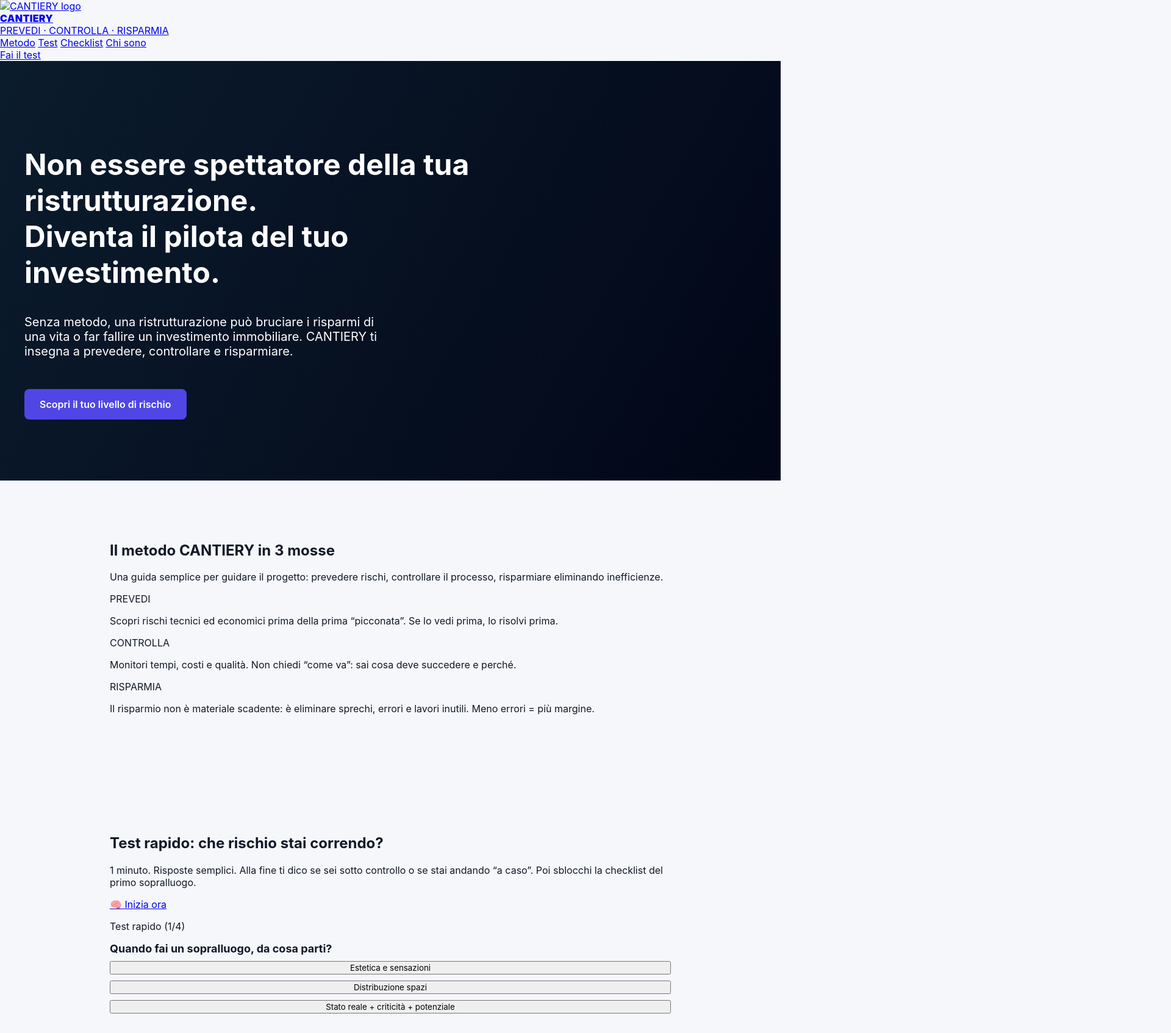
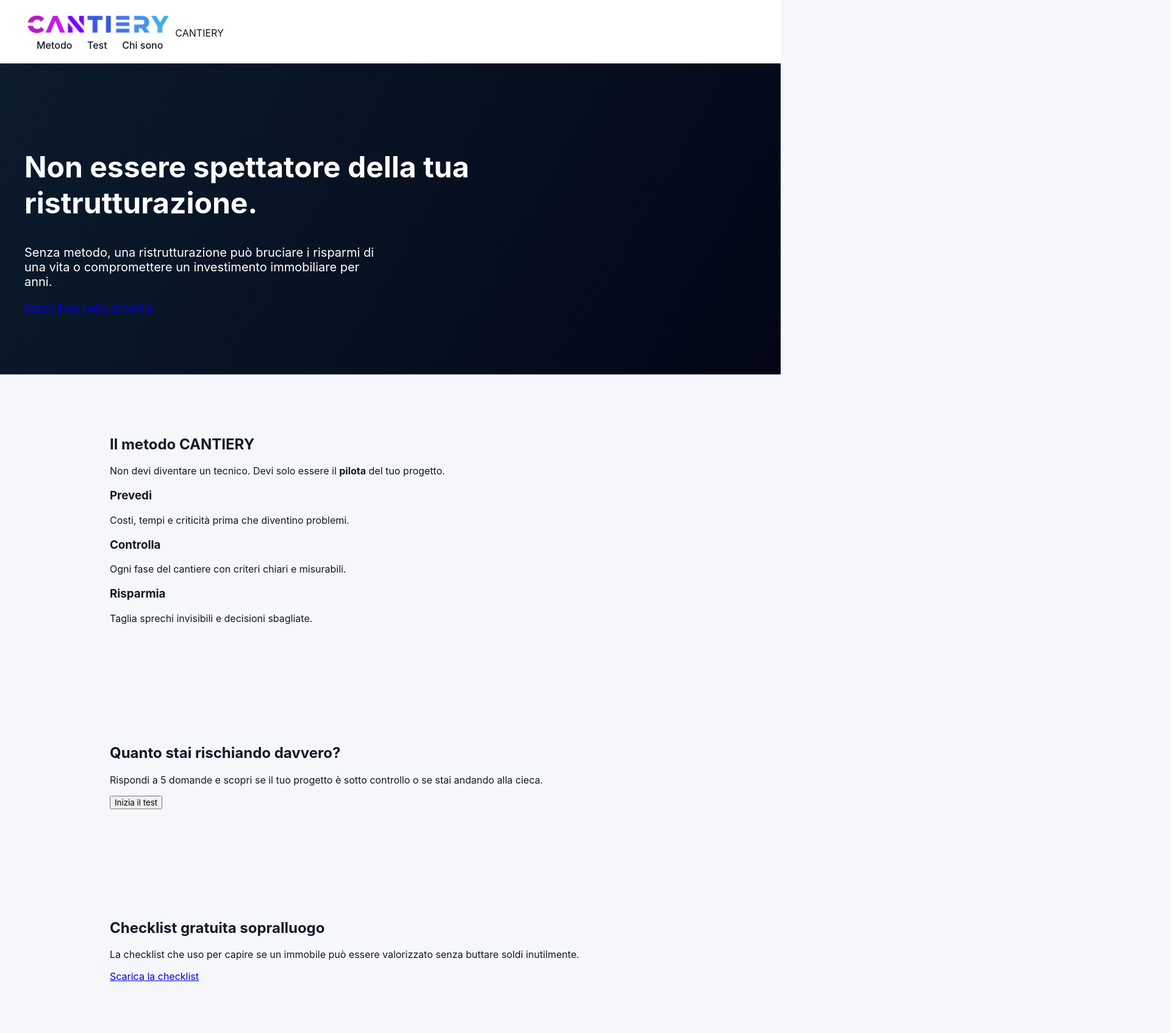
Before and after one commit to michelemancinelli/cantiery, a plain HTML site: page index.html in a window 1280 px wide. Shown: the top 1694 px of the page at 61% size, 1920 px wide, since content can reach past the window. Drawn offline with Linux system fonts and the light colour scheme.

Commit message:
Update index.html

```diff
--- a/index.html
+++ b/index.html
@@ -2,68 +2,68 @@
 <html lang="it">
 <head>
   <meta charset="UTF-8" />
-  <meta name="viewport" content="width=device-width, initial-scale=1"/>
-  <title>CANTIERY — Prevedi, Controlla, Risparmia</title>
-  <meta name="description" content="CANTIERY: il metodo per non essere spettatore della ristrutturazione. Prevedi, controlla e risparmia senza diventare tecnico."/>
-  <link rel="stylesheet" href="style.css" />
+  <meta name="viewport" content="width=device-width, initial-scale=1.0"/>
+  <title>CANTIERY – Prevedi, Controlla, Risparmia</title>
+
+  <!-- CSS -->
+  <link rel="stylesheet" href="style.css">
+
+  <!-- Font -->
+  <link href="https://fonts.googleapis.com/css2?family=Inter:wght@300;400;600;700&display=swap" rel="stylesheet">
 </head>
 
 <body>
 
-  <!-- NAV -->
-  <div class="nav">
-    <div class="container nav-inner">
-      <a class="brand" href="index.html">
-        <img src="logo.jpg" alt="CANTIERY logo" />
-        <div>
-          <div style="font-weight:900; letter-spacing:.02em">CANTIERY</div>
-          <div class="tag">PREVEDI · CONTROLLA · RISPARMIA</div>
+<!-- HEADER -->
+<header class="header">
+  <div class="container header-inner">
+    <div class="brand">
+      <img src="logo.png" alt="CANTIERY logo">
+      <span>CANTIERY</span>
     </div>
-      </a>
 
-      <div class="menu">
+    <nav>
       <a href="#metodo">Metodo</a>
       <a href="#test">Test</a>
-        <a href="#download">Checklist</a>
       <a href="chi-sono.html">Chi sono</a>
+    </nav>
   </div>
-
-      <a class="btn btn-primary btn-small" href="#test">Fai il test</a>
-    </div>
-  </div>
+</header>
 
 <!-- HERO -->
 <section class="hero">
-  <h1>Non essere spettatore della tua ristrutturazione.<br>Diventa il pilota del tuo investimento.</h1>
+  <div class="container hero-inner">
+    <h1>Non essere spettatore della tua ristrutturazione.</h1>
     <p>
       Senza metodo, una ristrutturazione può bruciare i risparmi di una vita
-    o far fallire un investimento immobiliare.
-    CANTIERY ti insegna a prevedere, controllare e risparmiare.
+      o compromettere un investimento immobiliare per anni.
     </p>
-  <a href="#test" class="button">Scopri il tuo livello di rischio</a>
+
+    <a href="#test" class="btn-primary">Scopri il tuo livello di rischio</a>
+  </div>
 </section>
 
+<!-- METODO -->
+<section id="metodo" class="section light">
+  <div class="container">
+    <h2>Il metodo CANTIERY</h2>
+    <p class="section-desc">
+      Non devi diventare un tecnico.
+      Devi solo essere il <strong>pilota</strong> del tuo progetto.
+    </p>
 
-  <!-- METODO -->
-  <section id="metodo" class="section">
-    <div class="container">
-      <div class="reveal">
-        <h2>Il metodo CANTIERY in 3 mosse</h2>
-        <p class="sub">Una guida semplice per guidare il progetto: prevedere rischi, controllare il processo, risparmiare eliminando inefficienze.</p>
+    <div class="cards">
+      <div class="card">
+        <h3>Prevedi</h3>
+        <p>Costi, tempi e criticità prima che diventino problemi.</p>
       </div>
-
-      <div class="grid-3">
-        <div class="card reveal">
-          <p class="title"><span class="dot"></span> PREVEDI</p>
-          <p>Scopri rischi tecnici ed economici prima della prima “picconata”. Se lo vedi prima, lo risolvi prima.</p>
+      <div class="card">
+        <h3>Controlla</h3>
+        <p>Ogni fase del cantiere con criteri chiari e misurabili.</p>
       </div>
-        <div class="card reveal">
-          <p class="title"><span class="dot"></span> CONTROLLA</p>
-          <p>Monitori tempi, costi e qualità. Non chiedi “come va”: sai cosa deve succedere e perché.</p>
-        </div>
-        <div class="card reveal">
-          <p class="title"><span class="dot"></span> RISPARMIA</p>
-          <p>Il risparmio non è materiale scadente: è eliminare sprechi, errori e lavori inutili. Meno errori = più margine.</p>
+      <div class="card">
+        <h3>Risparmia</h3>
+        <p>Taglia sprechi invisibili e decisioni sbagliate.</p>
       </div>
     </div>
   </div>
@@ -71,80 +71,61 @@
 
 <!-- TEST -->
 <section id="test" class="section">
-    <div class="container split">
-      <div class="reveal">
-        <h2>Test rapido: che rischio stai correndo?</h2>
-        <p class="sub">
-          1 minuto. Risposte semplici. Alla fine ti dico se sei sotto controllo o se stai andando “a caso”.
-          Poi sblocchi la checklist del primo sopralluogo.
+  <div class="container test-box">
+    <h2>Quanto stai rischiando davvero?</h2>
+    <p>
+      Rispondi a 5 domande e scopri se il tuo progetto è sotto controllo
+      o se stai andando alla cieca.
     </p>
-        <a class="btn btn-primary" href="#quiz">🧠 Inizia ora</a>
+
+    <button class="btn-primary" onclick="startTest()">Inizia il test</button>
+
+    <div id="test-result" class="test-result"></div>
   </div>
+</section>
 
-      <div class="reveal" id="quiz">
-        <div id="quizBox"></div>
-        <div id="quizResult" style="margin-top:12px;"></div>
+<!-- DOWNLOAD -->
+<section class="section light">
+  <div class="container download-box">
+    <h2>Checklist gratuita sopralluogo</h2>
+    <p>
+      La checklist che uso per capire se un immobile può essere valorizzato
+      senza buttare soldi inutilmente.
+    </p>
+
+    <a href="checklist-cantiery.pdf" class="btn-secondary" download>
+      Scarica la checklist
+    </a>
+  </div>
+</section>
+
+<!-- CHI SONO -->
+<section class="section">
+  <div class="container about-preview">
+    <img src="michele.jpg" alt="Michele Mancinelli">
+
+    <div>
+      <h2>Chi sono</h2>
+      <p>
+        Sono <strong>Michele Mancinelli</strong>.
+        Da anni affianco privati e investitori immobiliari
+        per evitare errori strutturali, economici e decisionali
+        nei cantieri.
+      </p>
+
+      <a href="chi-sono.html" class="btn-secondary">
+        Scopri la mia storia
+      </a>
     </div>
   </div>
 </section>
 
-  <!-- DOWNLOAD -->
-  <section id="download" class="section">
-    <div class="container split">
-      <div class="reveal">
-        <h2>Checklist gratuita: primo sopralluogo</h2>
-        <p class="sub">
-          Cosa guardare quando vedi un immobile per la prima volta, come capire lo stato reale e come valorizzarlo senza spendere “a caso”.
-        </p>
-        <div class="quote">
-          <b>Cosa contiene</b>
-          <p>✅ controlli rapidi · ✅ domande da fare · ✅ errori da evitare · ✅ priorità per valorizzare</p>
-        </div>
-      </div>
-
-      <div class="reveal">
-        <div class="card" style="min-height:auto">
-          <p class="title"><span class="dot"></span> Scarica (demo)</p>
-          <p style="color:var(--muted); line-height:1.55">
-            Per ora il download è diretto. Poi (step successivo) lo trasformiamo in “scarica dopo email” con Formspree/Brevo.
-          </p>
-          <div style="display:flex; gap:12px; margin-top:14px; flex-wrap:wrap">
-            <a class="btn btn-primary" href="checklist.pdf" download>⬇️ Scarica la checklist</a>
-            <a class="btn" href="chi-sono.html">Perché funziona</a>
-          </div>
-          <p class="small" style="margin-top:10px;">Nota: carica nel repo il file <b>checklist.pdf</b> (stesso nome).</p>
-        </div>
-      </div>
-    </div>
-  </section>
-
-  <!-- CTA -->
-  <section class="section">
-    <div class="container reveal">
-      <div class="quote">
-        <b>Vuoi fare le cose con metodo?</b>
-        <p>
-          Se stai per acquistare, ristrutturare o investire, il momento di capire è <b>prima</b>, non dopo.
-          Scrivimi e ti dico da dove partire.
-        </p>
-        <div style="display:flex; gap:12px; margin-top:14px; flex-wrap:wrap">
-          <a class="btn btn-primary" href="mailto:info@cantiery.it">📩 Contattami</a>
-          <a class="btn" href="chi-sono.html">Chi sono</a>
-        </div>
-      </div>
-    </div>
-  </section>
-
+<!-- FOOTER -->
 <footer class="footer">
-    <div class="container">
-      © <span id="y"></span> CANTIERY — Prevedi · Controlla · Risparmia
-    </div>
+  <p>© 2025 CANTIERY – Prevedi, Controlla, Risparmia</p>
 </footer>
 
+<!-- JS -->
 <script src="script.js"></script>
-  <script>document.getElementById("y").textContent=new Date().getFullYear();</script>
 </body>
 </html>
-
-</body>
-</html>
```
Lines whose indentation alone changed are shown as unchanged.
